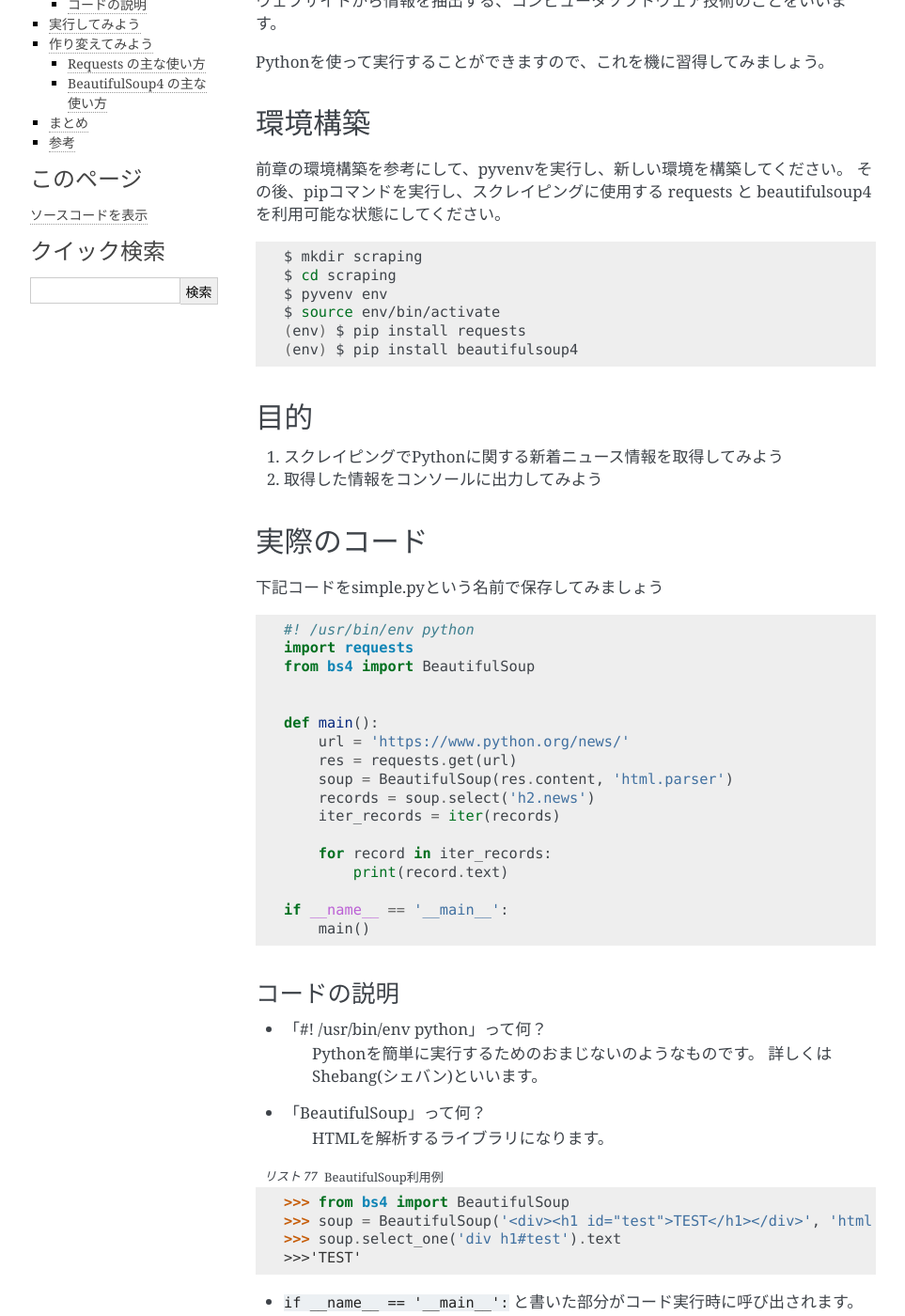
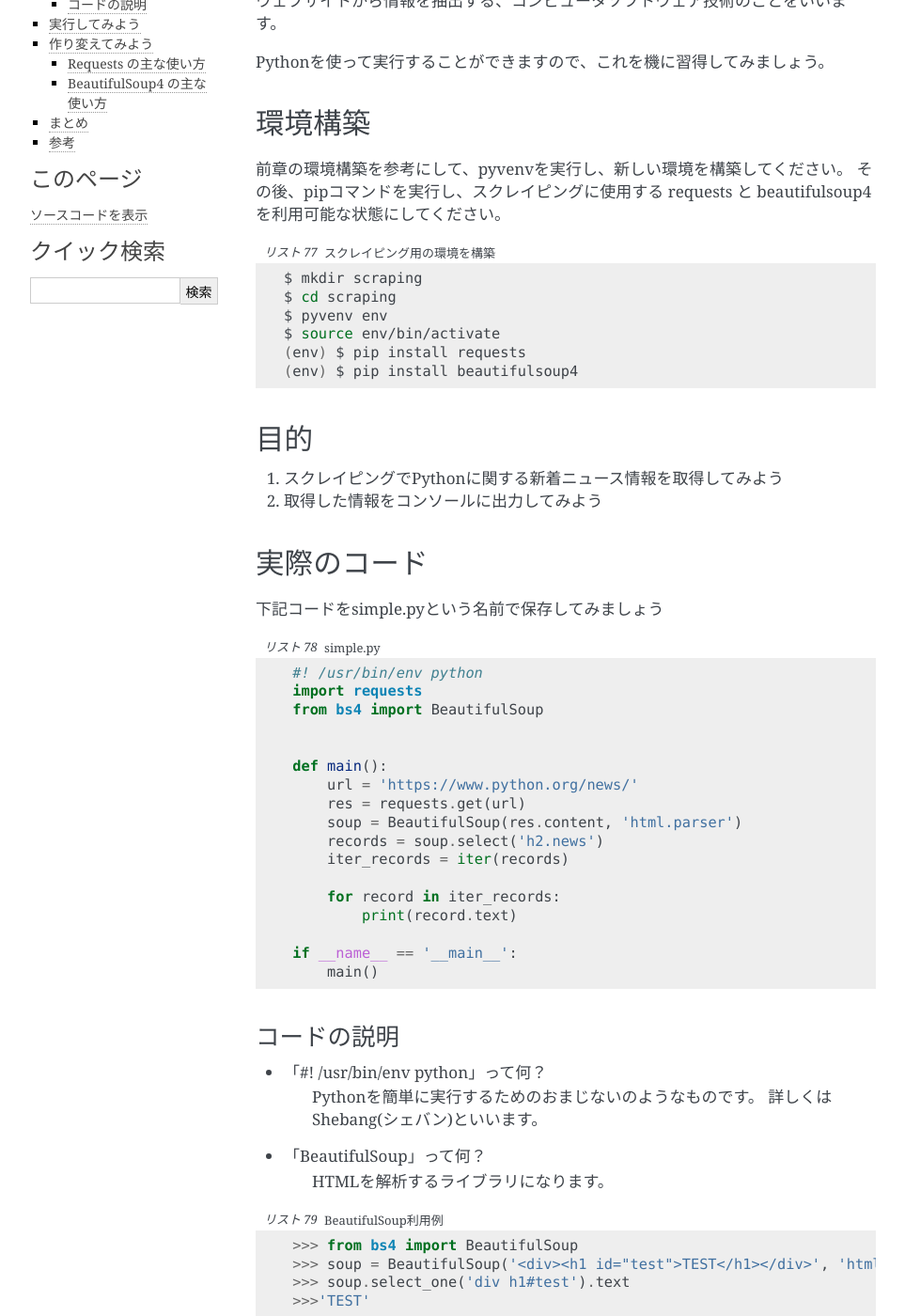
Before and after one commit to pyconjp/pycamp.pycon.jp, a Sphinx documentation site: the page built from source/7_scraping.rst, in a window 1280 px wide and 1400 px high, scrolled down 226 px. Shown: the whole window at 94% size, without its empty margins (148-1111 px from the left). Built offline with Sphinx 7.4.7, drawn with Linux system fonts in a browser that asks for light colours; some of the changed text lies outside the part shown.

Commit message:
refs #16 code-block に caption を追加

```diff
--- a/source/7_scraping.rst
+++ b/source/7_scraping.rst
@@ -18,6 +18,7 @@ Pythonを使って実行することができますので、これを機に習
 その後、pipコマンドを実行し、スクレイピングに使用する requests と beautifulsoup4 を利用可能な状態にしてください。
 
 .. code-block:: sh
+   :caption: スクレイピング用の環境を構築
 
    $ mkdir scraping
    $ cd scraping
@@ -38,6 +39,7 @@ Pythonを使って実行することができますので、これを機に習
 下記コードをsimple.pyという名前で保存してみましょう
 
 .. code-block:: python
+   :caption: simple.py
 
     #! /usr/bin/env python
     import requests
@@ -68,7 +70,7 @@ Pythonを使って実行することができますので、これを機に習
     HTMLを解析するライブラリになります。
 
 .. code-block:: python
-    :caption: BeautifulSoup利用例
+   :caption: BeautifulSoup利用例
 
     >>> from bs4 import BeautifulSoup
     >>> soup = BeautifulSoup('<div><h1 id="test">TEST</h1></div>', 'html')
@@ -82,6 +84,7 @@ Pythonを使って実行することができますので、これを機に習
 作成した環境にactivateした後、下記のコマンドを実行してみましょう
 
 .. code-block:: python
+   :caption: simple.py 実行例
 
    (env) $ python simple.py
    The first release candidate for Python 3.4
@@ -176,9 +179,10 @@ BeautifulSoup4 の主な使い方
         soup = BeautifulSoup(res.content, 'html.parser')
 
 
-また、 ``find()`` ``findall()`` などでタグを探す場合には、タグの属性などを条件として指定できます。
+また、 ``find()`` ``find_all()`` などでタグを探す場合には、タグの属性などを条件として指定できます。
 
 .. code-block:: pycon
+   :caption: find/find_all の使用例
 
    >>> len(soup.find_all('h1')) # 指定したタグを検索
    3
```
